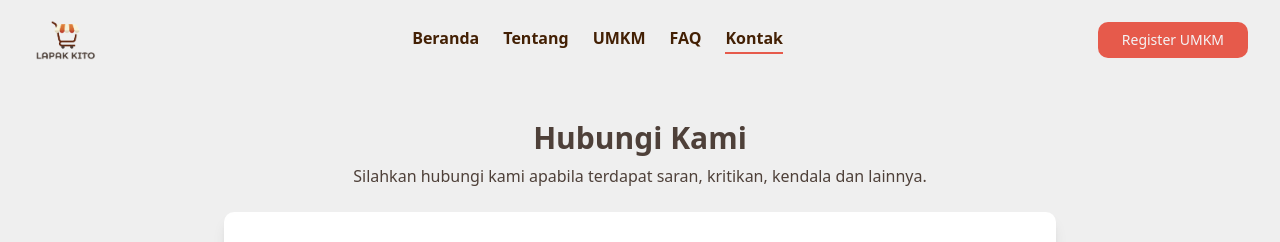
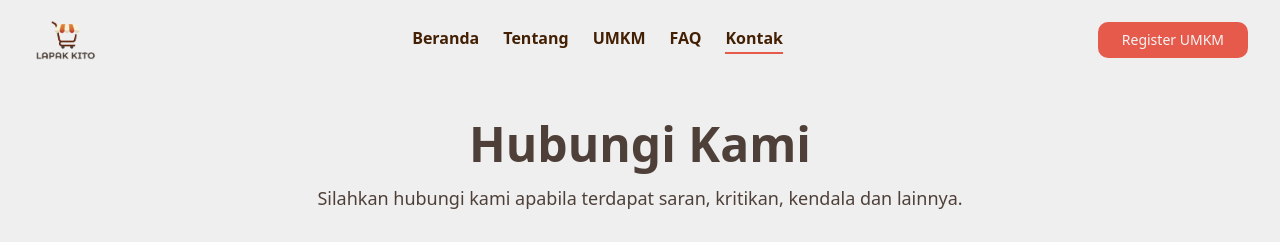
Before and after one commit to azizhadiid/lapakkito, a Next.js app: page /kontak in a window 1280 px wide. Shown: the top 242 px of the page. Built offline with nearby package versions, Linux system fonts and the light colour scheme.

Commit message:
Kontak PAge is done after evaluasi

```diff
--- a/app/kontak/page.tsx
+++ b/app/kontak/page.tsx
@@ -5,7 +5,7 @@ export const metadata: Metadata = {
     title: 'Kontak', // ini untuk metadata halaman
 };
 
-export default function FaqPagePengunjung() {
-    // mengembalikan komponen FAQ Page sebagai client-side rendering
-    return <KontakPage/>;
+export default function KontakPagePengunjung() {
+    // mengembalikan komponen Kontak Page sebagai client-side rendering
+    return <KontakPage />;
 }
--- a/components/layout/pengunjung/kontak/SelectionOne.tsx
+++ b/components/layout/pengunjung/kontak/SelectionOne.tsx
@@ -3,8 +3,12 @@ export default function SelectionOne() {
         <>
             <section className="relative py-23 md:py-30">
                 <div className="max-w-xl md:max-w-4xl mx-auto px-4 sm:px-6 lg:px-8">
-                    <h1 className="text-2xl md:text-3xl text-center font-semibold text-[#4E4039] mb-2">Hubungi Kami</h1>
-                    <p className=" mb-6 text-center text-sm md:text-base text-[#4E4039]">Silahkan hubungi kami apabila terdapat saran, kritikan, kendala dan lainnya.</p>
+                    <h1 className="text-4xl md:text-5xl font-bold text-[#4E4039] mb-4 text-center">
+                        Hubungi Kami
+                    </h1>
+                    <p className="mb-8 text-lg text-[#4E4039] text-center">
+                        Silahkan hubungi kami apabila terdapat saran, kritikan, kendala dan lainnya.
+                    </p>
 
                     <div className="bg-white rounded-lg shadow-lg p-6 md:p-8 grid grid-cols-1 md:grid-cols-2 gap-y-8 md:gap-x-8">
                         {/* Kolom Kiri: Kirim Email */}
```
